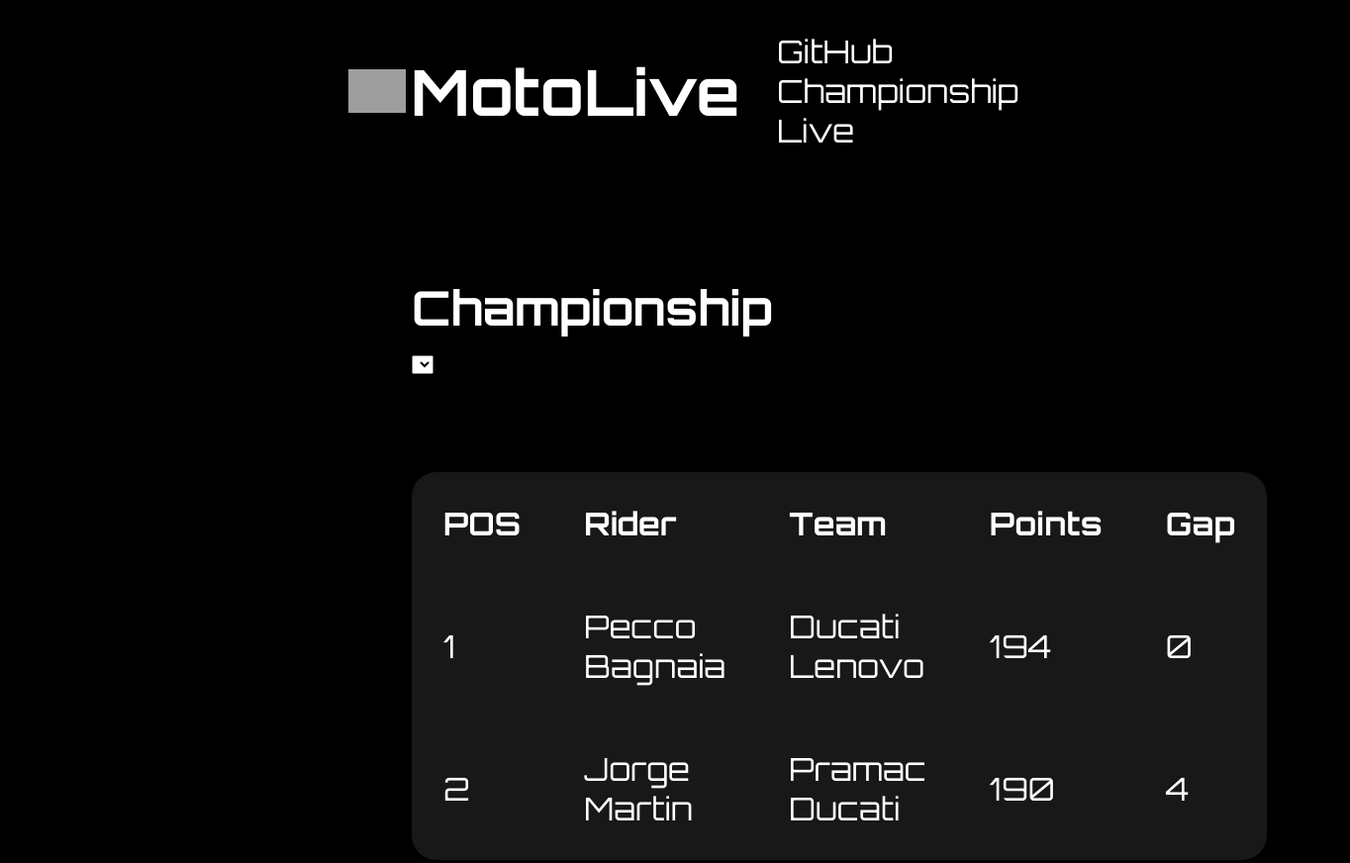
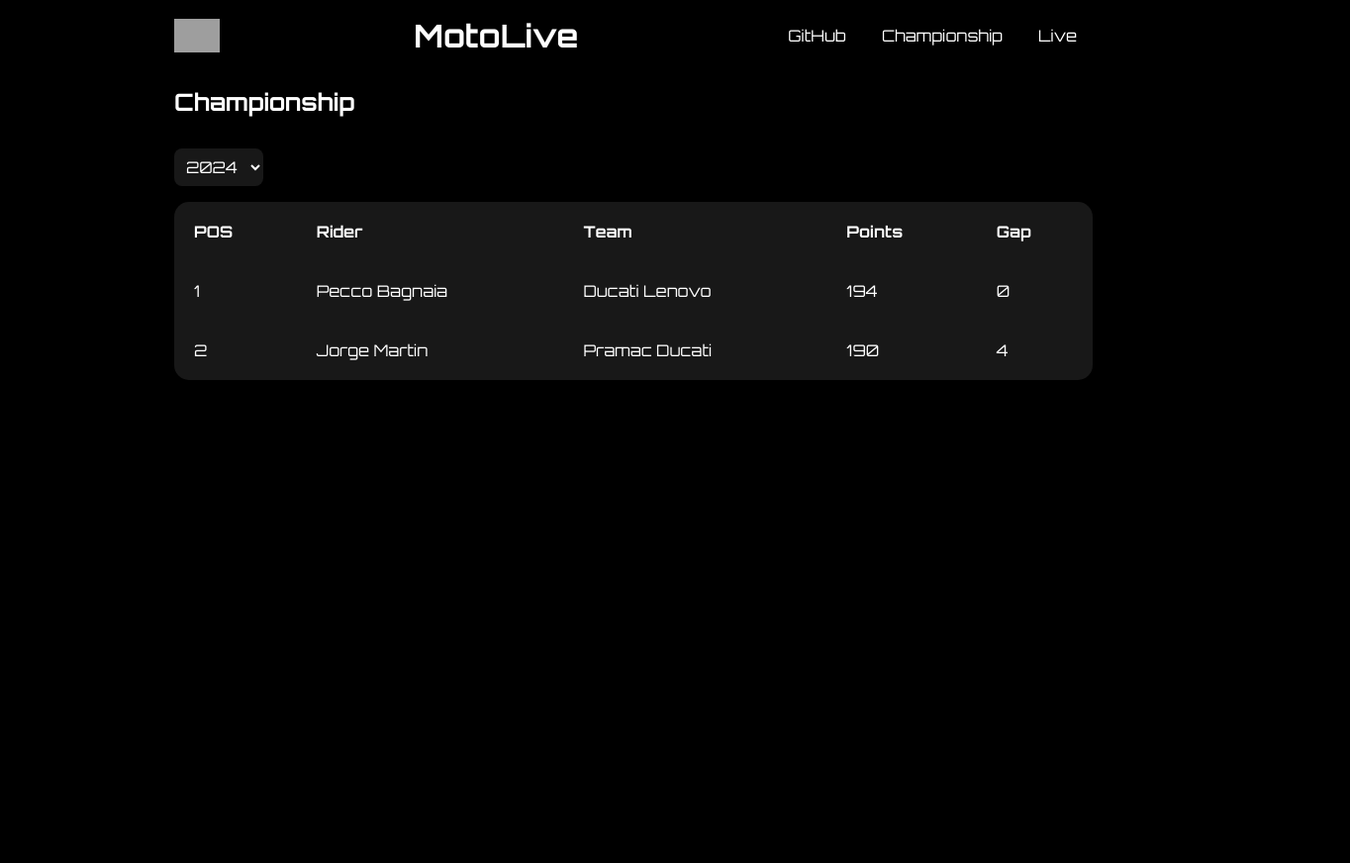
Before and after one commit to akil4/motolive, a plain HTML site: page index.html in a window 1280 px wide. Shown: the top 872 px of the page at 99% size, 1364 px wide, since content can reach past the window. Drawn offline with Linux system fonts and the light colour scheme; grey boxes are pictures that could not be loaded.

Commit message:
complete remap of styles.css

```diff
--- a/data/seasons.json
+++ b/data/seasons.json
@@ -0,0 +1,10 @@
+{
+  "2024": [
+    { "position": 1, "rider": "Pecco Bagnaia", "team": "Ducati Lenovo", "points": 194, "gap": 0 },
+    { "position": 2, "rider": "Jorge Martin", "team": "Pramac Ducati", "points": 190, "gap": 4 }
+  ],
+  "2023": [
+    { "position": 1, "rider": "Francesco Bagnaia", "team": "Ducati Lenovo", "points": 265, "gap": 0 },
+    { "position": 2, "rider": "Jorge Martin", "team": "Pramac Ducati", "points": 260, "gap": 5 }
+  ]
+}
--- a/styles.css
+++ b/styles.css
@@ -1,4 +1,178 @@
 *,
+*::before,
+*::after {
+  box-sizing: border-box;
+  padding: 0;
+  margin: 0;
+}
+
+html {
+    color: #fff;
+    font-size: 16px;
+    font-family: 'Orbitron', sans-serif;
+}
+
+#body {
+    background-color: #000;
+    width: 100vw;
+    padding: 0 10em;
+    display: flex;
+    flex-direction: column;
+}
+
+#header,
+#footer {
+    display: flex;
+    align-items: center;
+    justify-content: space-between;
+    padding: 1em;
+}
+
+#header a {
+    text-decoration: none;
+    color: inherit;
+    margin: 0 1rem;
+}
+
+.logo {
+    width: 5%;
+}
+
+.container {
+    min-height: 100vh;
+    padding: 1em;
+}
+
+#select-season {
+    background-color: #181818;
+    color: #fff;
+    border: none;
+    padding: 0.5em;
+    border-radius: 0.5em;
+    font-size: 1rem;
+    font-family: 'Orbitron', sans-serif;
+    margin-top: 2rem;
+}
+
+table {
+    width: 100%;
+    border-collapse: collapse;
+    border-radius: 15px;
+    background-color: #181818;
+    margin-top: 1rem;
+}
+
+table th,
+table td {
+    padding: 1.25em;
+    text-align: left;
+}
+
+.quote {
+    font-style: italic;
+    font-weight: bold;
+}
+
+
+
+
+
+
+
+
+
+
+
+
+
+
+
+
+
+
+
+
+
+
+
+
+
+
+
+
+
+
+
+
+
+
+
+
+
+
+
+
+
+
+
+
+
+
+
+
+
+
+
+
+
+
+
+
+
+
+
+
+
+
+
+
+
+
+
+
+
+
+
+
+
+
+
+
+
+
+
+
+
+
+
+
+
+
+
+
+
+
+
+
+
+
+
+
+
+
+
+
+/* *,
 *::before,
 *::after {
   box-sizing: border-box;
@@ -40,6 +214,17 @@ html {
     margin-left: 1rem;
 }
 
+#select-season {
+    background-color: #181818;
+    color: #fff;
+    border: none;
+    padding: 0.5em;
+    border-radius: 0.5em;
+    font-size: 1rem;
+    font-family: 'Orbitron', sans-serif;
+    margin-top: 2rem;
+}
+
 .container {
     min-height: 100vh;
     padding: 3em;
@@ -48,7 +233,7 @@ html {
 table {
     background-color: #181818;
     width: 100%;
-    margin-top: 3rem;
+    margin-top: 1rem;
     border-collapse: collapse;
     border-radius: 25px;
 }
@@ -57,4 +242,4 @@ table th,
 table td {
     padding: 1em;
     text-align: left;
-}
+} */
```
